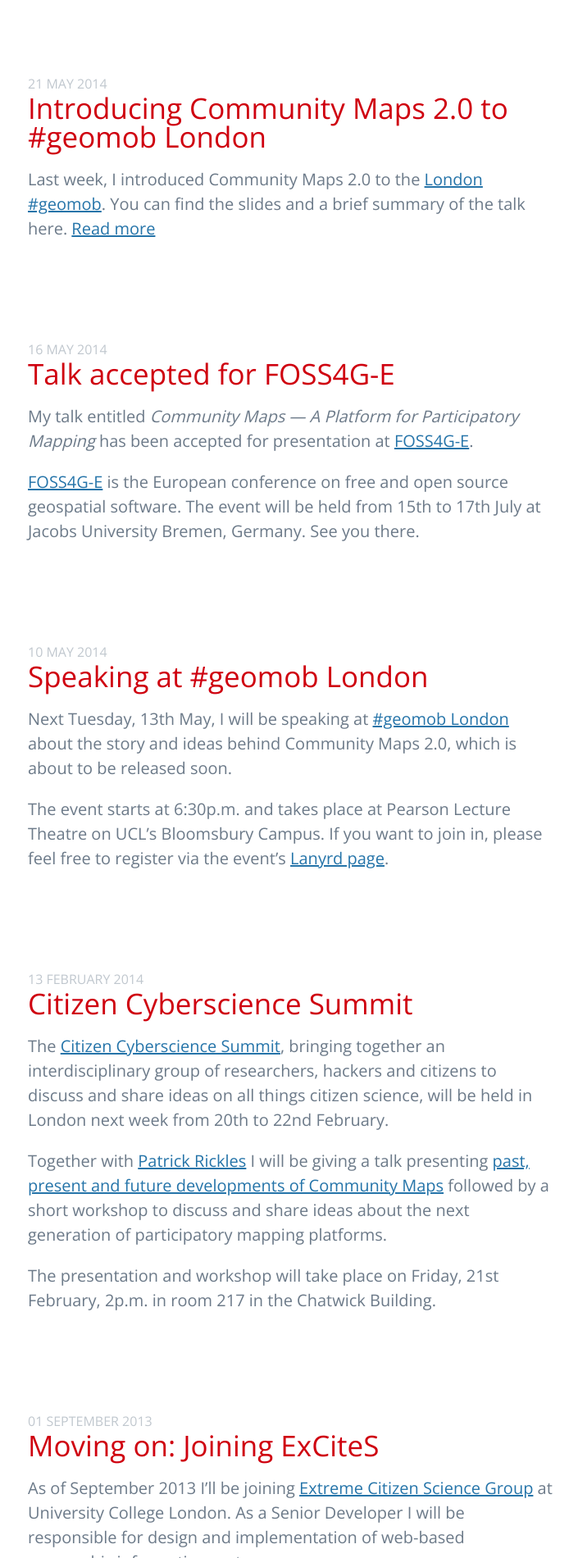
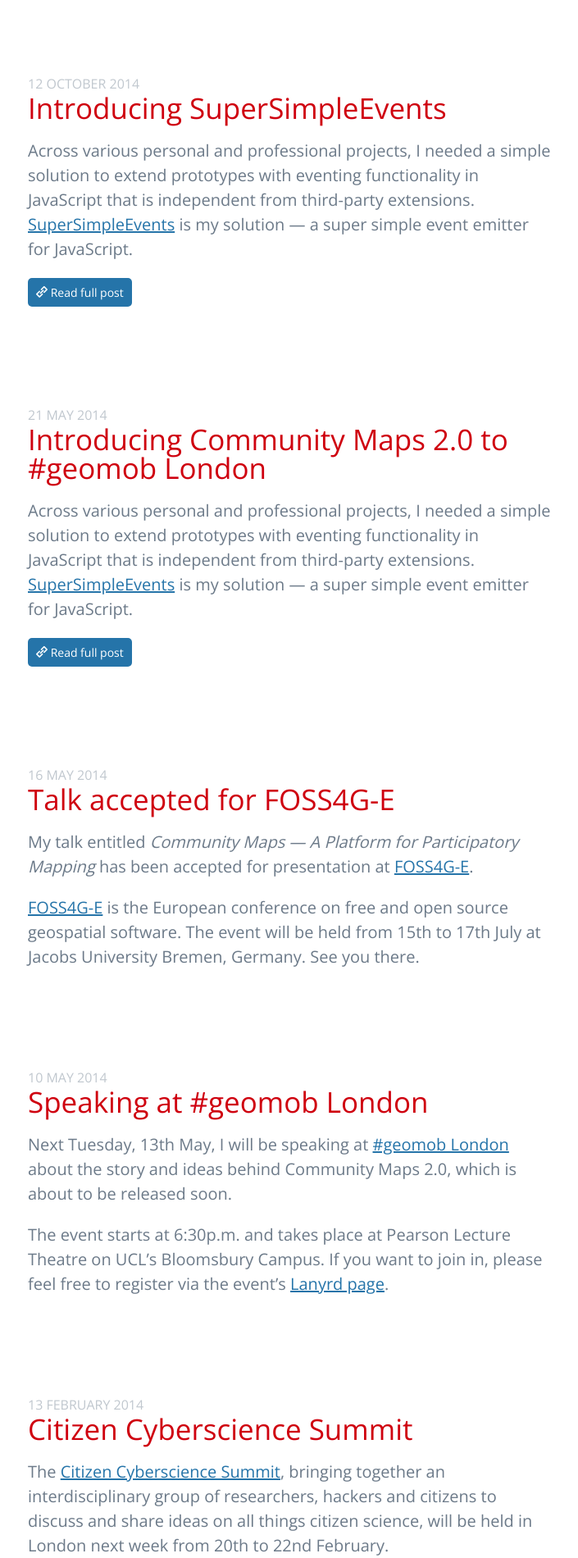
Before and after one commit to oliverroick/oliverroick.net, a Jekyll site: the page built from news/index.html, in a window 1280 px wide. Shown: the part 305-2205 px from the top of the page at 82% size, without its empty margins (286-991 px from the left). Built offline with Jekyll 4.4.1, drawn with Linux system fonts in a browser that asks for light colours; Markdown is read by kramdown in place of the engine named in the settings.

Commit message:
SuperSimpleEvents post

```diff
--- a/_config.yml
+++ b/_config.yml
@@ -1,6 +1,6 @@
 name: Oliver Roick
 markdown: redcarpet
-pygments: true
+highlighter: pygments
 permalink: /:categories/:year/:title.html
 exclude: ['Gruntfile.js', 'package.json', 'node_modules']
 excerpt_separator: "====="
--- a/_includes/news-header.html
+++ b/_includes/news-header.html
@@ -4,5 +4,13 @@
 	#
 	-->
 	<header id="overview">
-		<h1>Oliver Roick <span>News Archive</span></h1>
+		<h1>Oliver Roick
+            {% if page.category == 'code' %}
+            <span>Code</span>
+            {% elsif page.category == 'talks' %}
+            <span>Talks &amp; Presentations</span>
+            {% else %}
+            <span>News Archive</span>
+            {% endif %}
+        </h1>
 	</header>
--- a/_posts/2014-05-20-communitymaps-geomob.md
+++ b/_posts/2014-05-20-communitymaps-geomob.md
@@ -1,5 +1,5 @@
 ---
-layout: talk
+layout: post
 title:  "Introducing Community Maps 2.0 to #geomob London"
 date:   2014-05-21 10:00:00
 category: talks
--- /dev/null
+++ b/_posts/2014-10-13-supersimpleevents.md
@@ -0,0 +1,56 @@
+---
+layout: post
+title:  "Introducing SuperSimpleEvents"
+date:   2014-10-12 10:00:00
+category: code
+---
+
+Across various personal and professional projects, I needed a simple solution to extend prototypes with eventing functionality in JavaScript that is independent from third-party extensions. [SuperSimpleEvents](https://github.com/oliverroick/SuperSimpleEvents) is my solution — a super simple event emitter for JavaScript.
+
+=====
+
+Usage is simple:
+
+(1) Extend your prototypes with eventing functions
+
+{% highlight javascript %}
+function YourPrototype() {
+    // Do stuff here
+}
+
+// Extend the prototype
+YourPrototype.prototype = new EventEmitter();
+
+// Reset the constructor to YourPrototype
+YourPrototype.constructor = YourPrototype;
+{% endhighlight %}
+
+(2) Register an event listener
+
+{% highlight javascript %}
+function callback(params) {
+    // do something with the params returned by the event emitter
+    console.log(params.something); // new-value
+}
+
+var emitter = YourPrototype();
+emitter.registerListener('something:changed', callback);
+{% endhighlight %}
+
+(3) Remove an event listener
+
+{% highlight javascript %}
+emitter.removeListener('event-name', callback);
+{% endhighlight %}
+
+(4) Emit an event
+
+{% highlight javascript %}
+YourPrototype.prototype.changeSomething() = function () {
+    // Change something
+
+    this.emitEvent('something:changed', {something: 'new-value'})
+}
+{% endhighlight %}
+
+Simple as that. Get in touch, if you want to know more.
--- a/news/index.html
+++ b/news/index.html
@@ -10,10 +10,10 @@
 				<h3><a href="{{ post.url }}">{{ post.title }}</a></h3>
 
 				{% if post.category != 'news' %}
-					<p>
-					{{ post.excerpt | remove: '<p>' | remove: '</p>' }}
-					<a class="excerpt-link" href="{{ post.url }}"><span class="icon-hyperlink"></span> Read more</a>
-					</p>
+					<p>{{ site.posts.first.excerpt | remove: '<p>' | remove: '</p>' }}</p>
+					<div class="more">
+						<a href="{{ post.url }}"><span class="icon-hyperlink"></span> Read full post</a>
+					</div>
 				{% else %}
 					{{ post.excerpt }}
 				{% endif %}
```
Also changed, not shown: _layouts/talk.html (deleted, +0 -28 lines), css/_syntax.scss (added, +61 -0 lines), css/roick.scss (+11 -1 lines), build/css/global.css.
